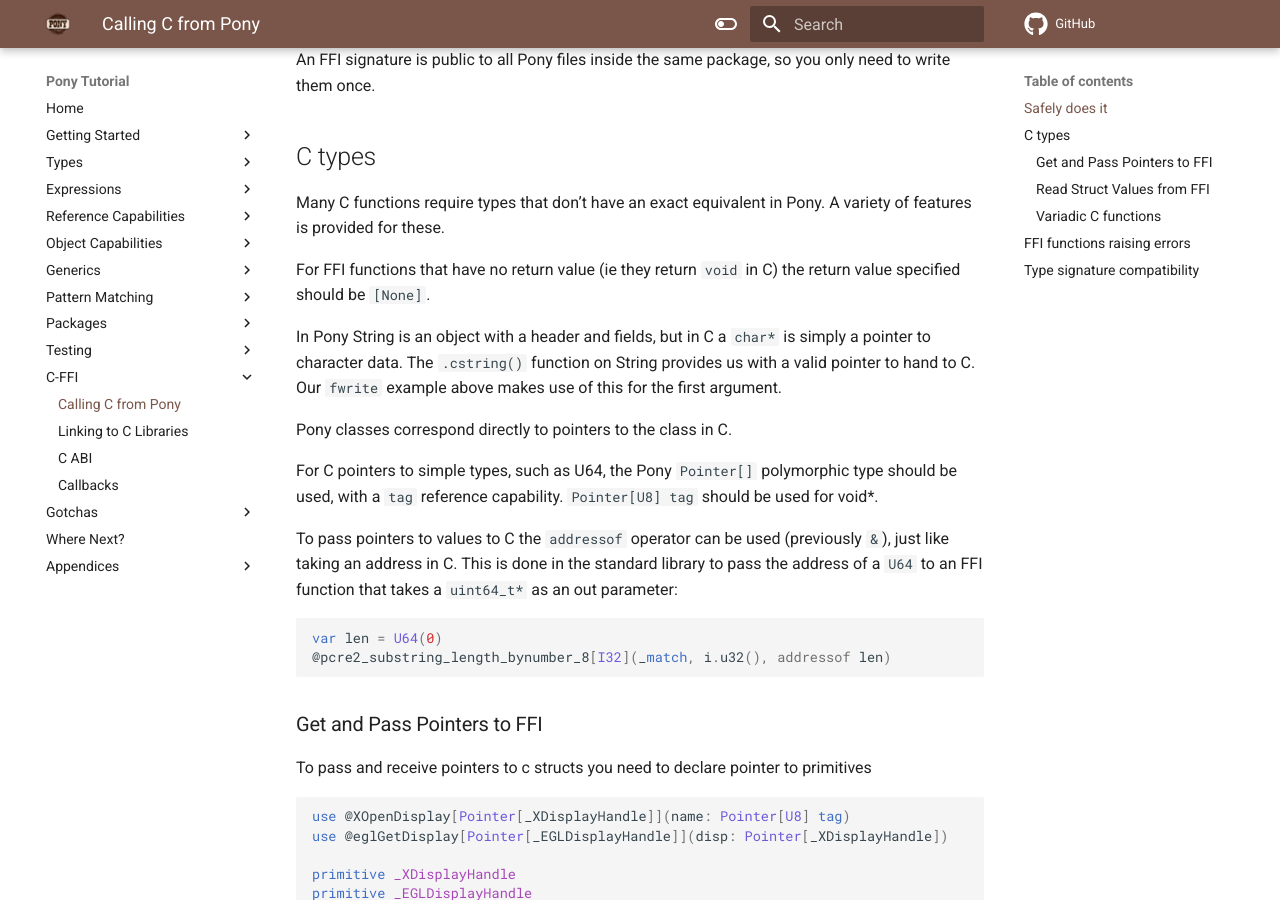
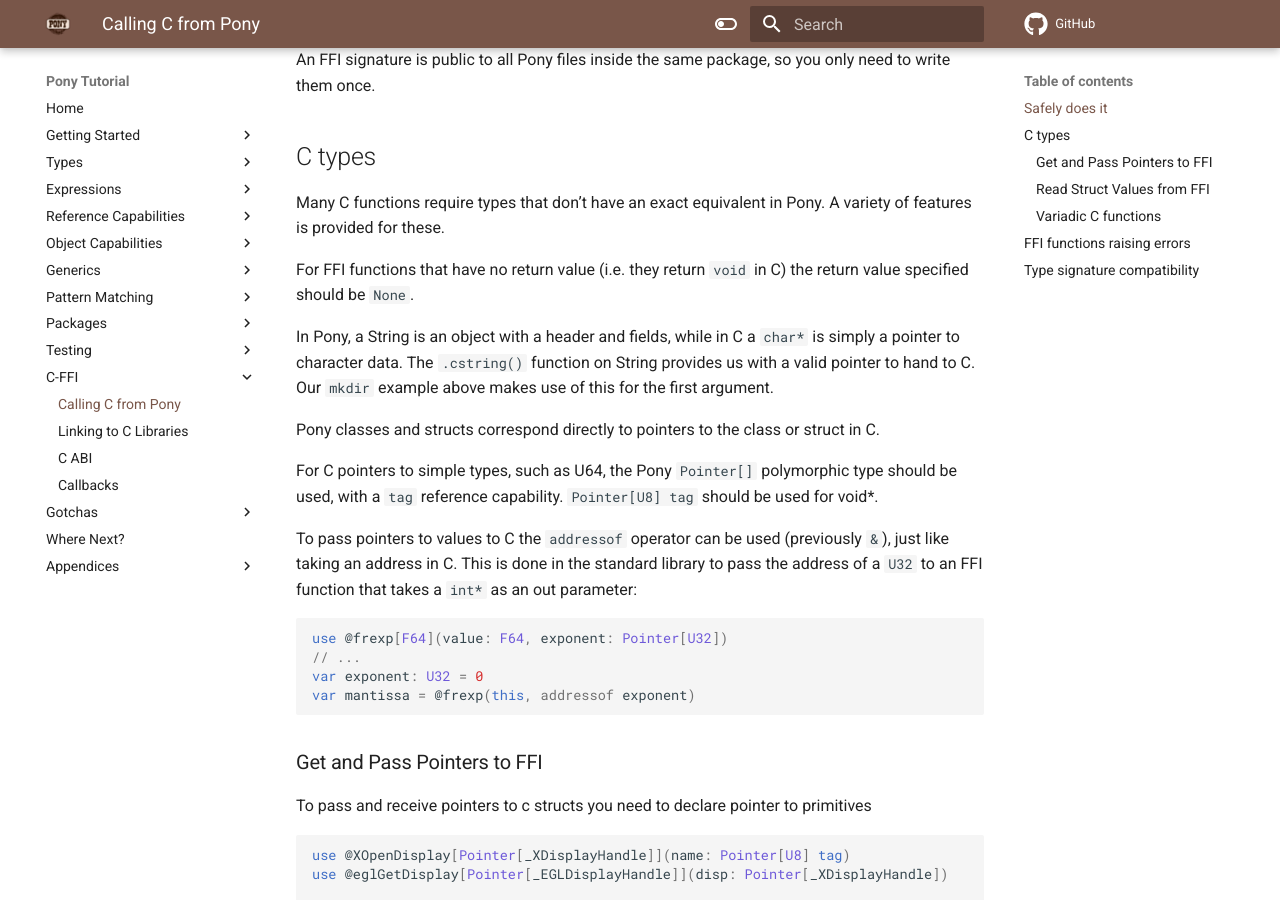
Before and after one commit to ponylang/pony-tutorial, an MkDocs documentation site: the page built from docs/c-ffi/calling-c.md, in a window 1280 px wide and 900 px high, scrolled down 1103 px. Built offline with MkDocs 1.6.1 and Material for MkDocs 9.7.7, drawn with Linux system fonts in a browser that asks for light colours; comment, search, counter and statistics services are not loaded.

Commit message:
Wording changes, remove regex example from "addressof"
The regex library is no longer in the standard library, so let's change
it for something that is.

````diff
--- a/docs/c-ffi/calling-c.md
+++ b/docs/c-ffi/calling-c.md
@@ -36,19 +36,21 @@ An FFI signature is public to all Pony files inside the same package, so you onl
 
 Many C functions require types that don't have an exact equivalent in Pony. A variety of features is provided for these.
 
-For FFI functions that have no return value (ie they return `void` in C) the return value specified should be `[None]`.
+For FFI functions that have no return value (i.e. they return `void` in C) the return value specified should be `None`.
 
-In Pony String is an object with a header and fields, but in C a `char*` is simply a pointer to character data. The `.cstring()` function on String provides us with a valid pointer to hand to C. Our `fwrite` example above makes use of this for the first argument.
+In Pony, a String is an object with a header and fields, while in C a `char*` is simply a pointer to character data. The `.cstring()` function on String provides us with a valid pointer to hand to C. Our `mkdir` example above makes use of this for the first argument.
 
-Pony classes correspond directly to pointers to the class in C.
+Pony classes and structs correspond directly to pointers to the class or struct in C.
 
 For C pointers to simple types, such as U64, the Pony `Pointer[]` polymorphic type should be used, with a `tag` reference capability. `Pointer[U8] tag` should be used for void*.
 
-To pass pointers to values to C the `addressof` operator can be used (previously `&`), just like taking an address in C. This is done in the standard library to pass the address of a `U64` to an FFI function that takes a `uint64_t*` as an out parameter:
+To pass pointers to values to C the `addressof` operator can be used (previously `&`), just like taking an address in C. This is done in the standard library to pass the address of a `U32` to an FFI function that takes a `int*` as an out parameter:
 
 ```pony
-var len = U64(0)
-@pcre2_substring_length_bynumber_8[I32](_match, i.u32(), addressof len)
+use @frexp[F64](value: F64, exponent: Pointer[U32])
+// ...
+var exponent: U32 = 0
+var mantissa = @frexp(this, addressof exponent)
 ```
 
 ### Get and Pass Pointers to FFI
````
